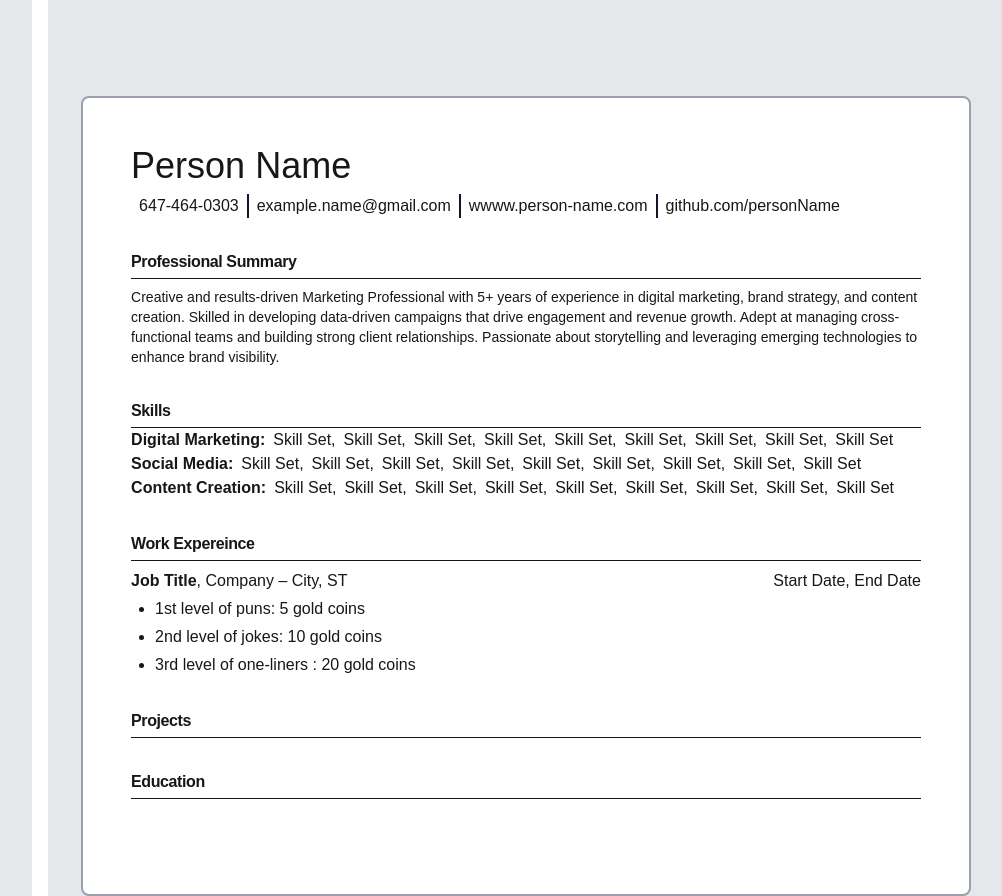
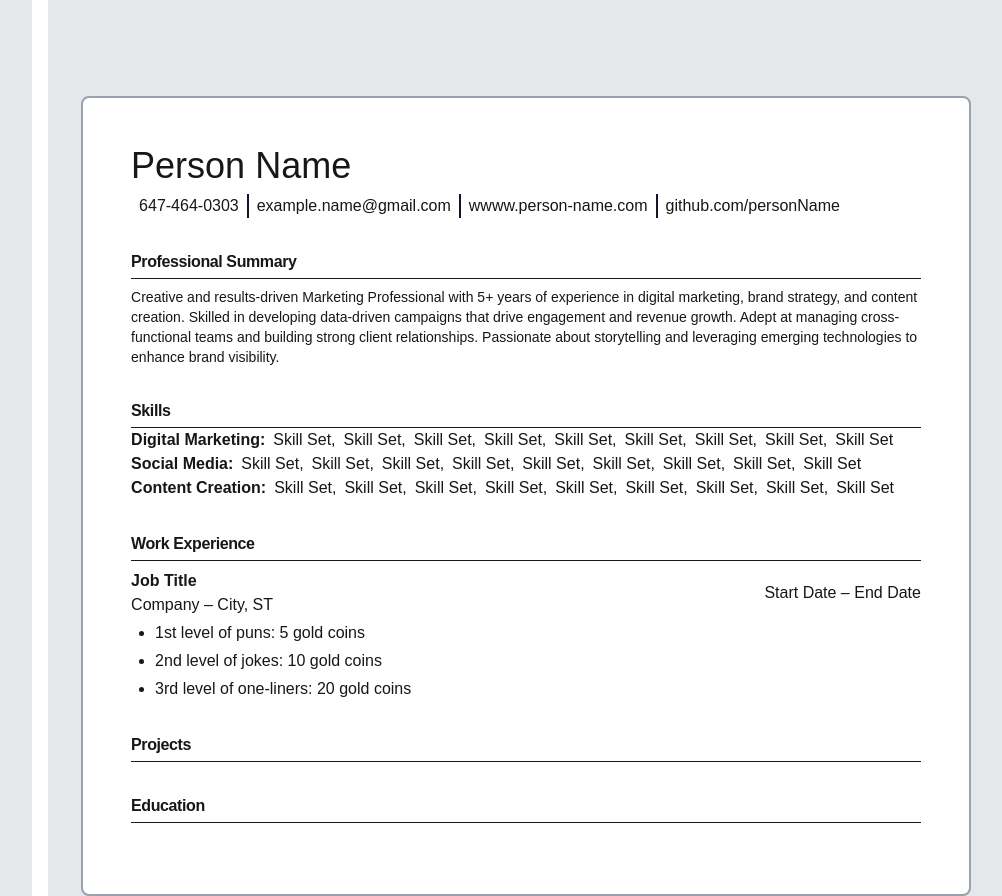
Before and after one commit to Justin-Bento/cv-application, a Next.js app: page / in a window 1280 px wide. Shown: the whole page, without its empty margins (276-1278 px from the left). Built offline with nearby package versions, Linux system fonts and the light colour scheme.

Commit message:
Fixed html to ensure it's semantic

```diff
--- a/src/app/page.tsx
+++ b/src/app/page.tsx
@@ -81,26 +81,27 @@ export default function page() {
           {/*
             End of Skills
           */}
-          <section className="">
+          <section>
             <h2 className="scroll-m-10 border-b pb-1 text-base/6 font-semibold tracking-tight transition-colors m-0 p-0">
-              Work Expereince
+              Work Experience
             </h2>
             <div
               className="flex items-center justify-between mt-2"
-              datatype="expereince-header"
+              data-type="experience-header"
             >
-              <h3 className="">
-                <strong>Job Title</strong>, Company &ndash; City, ST
-              </h3>
-              <h3 className="">Start Date, End Date</h3>
+              <div>
+                <p className="font-semibold">Job Title</p>
+                <p>Company – City, ST</p>
+              </div>
+              <p>Start Date – End Date</p>
             </div>
             <ul
               className="ml-6 list-disc [&>li]:mt-1"
-              datatype="experience-description"
+              data-type="experience-description"
             >
               <li>1st level of puns: 5 gold coins</li>
               <li>2nd level of jokes: 10 gold coins</li>
-              <li>3rd level of one-liners : 20 gold coins</li>
+              <li>3rd level of one-liners: 20 gold coins</li>
             </ul>
           </section>
           {/*
```
